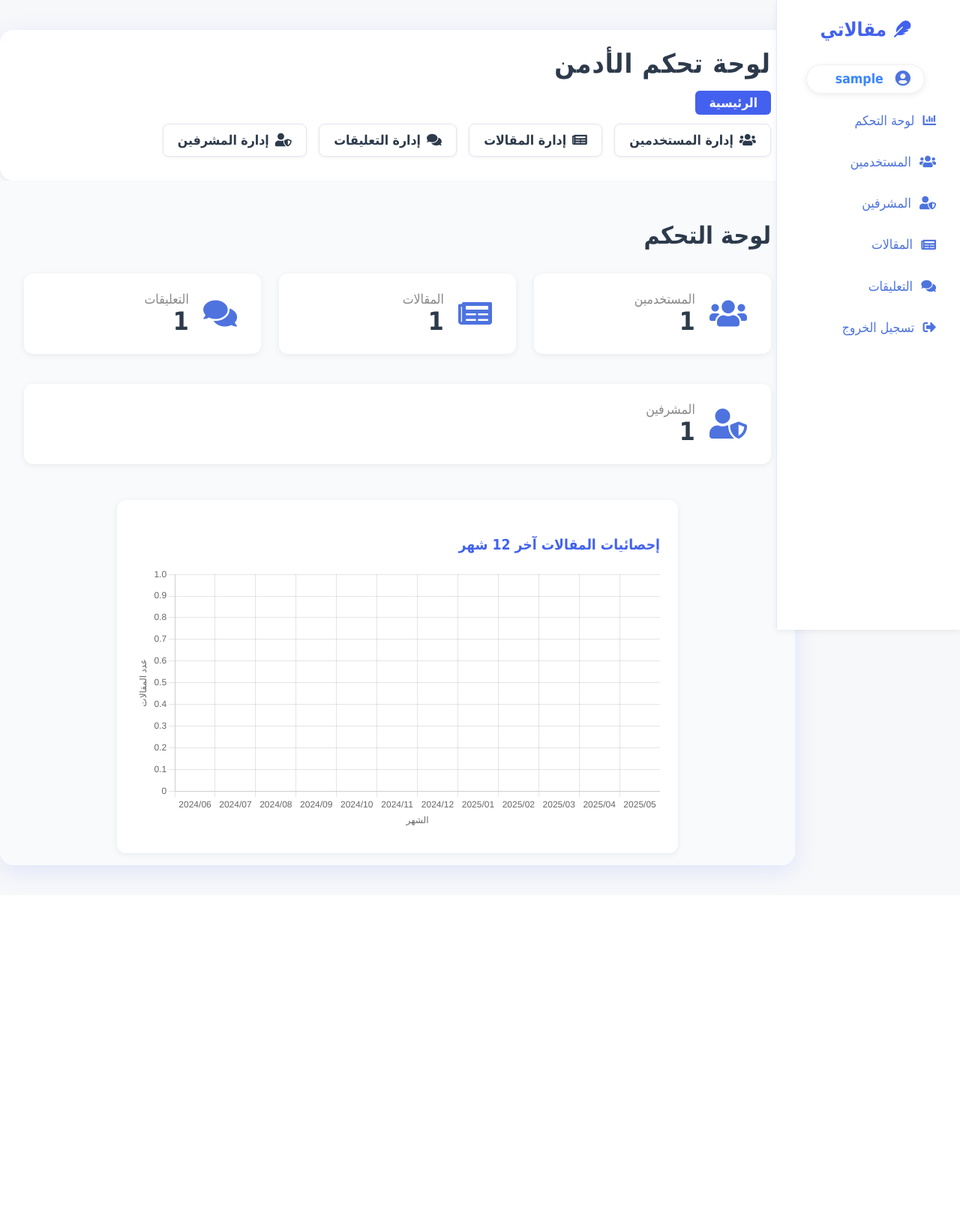
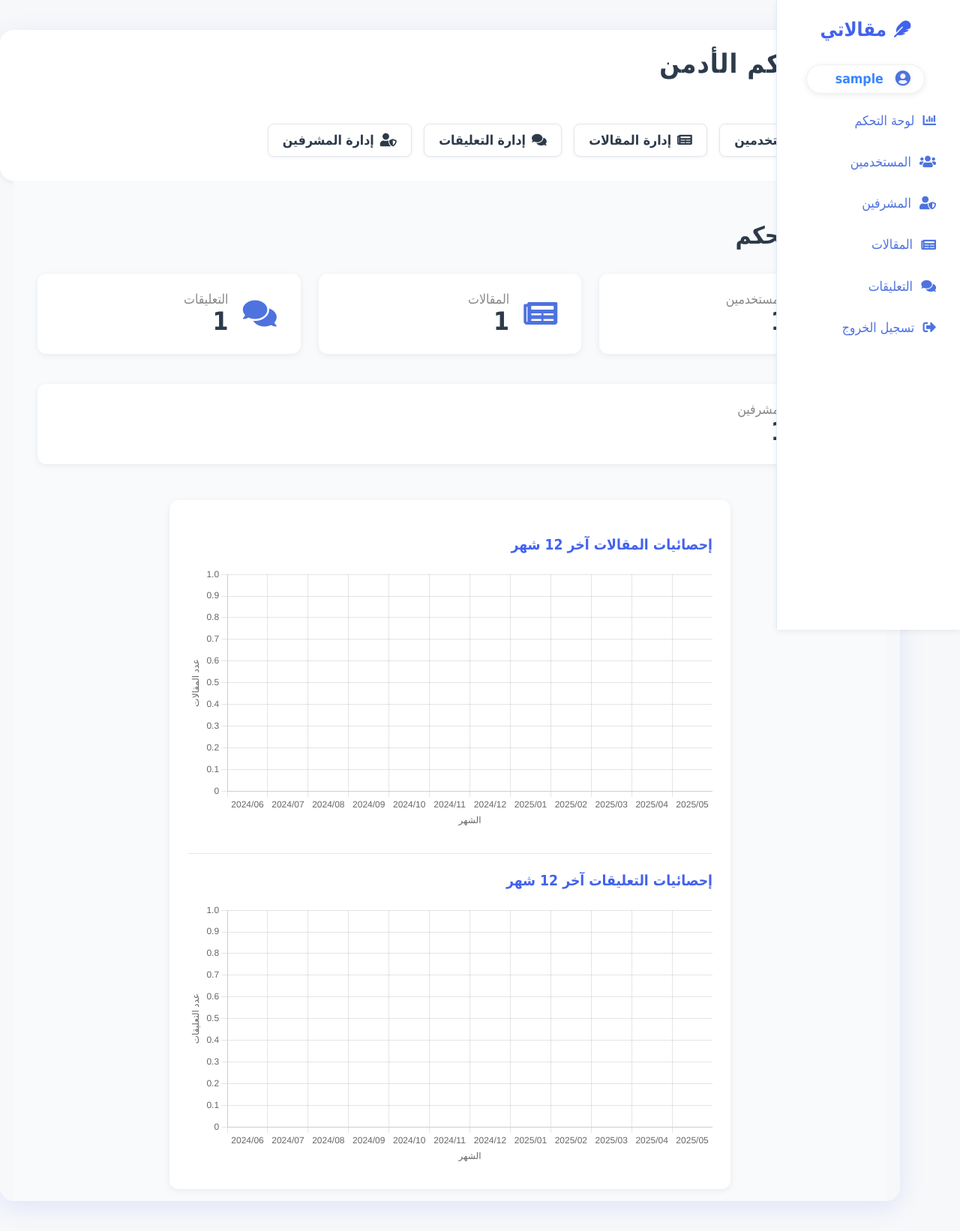
Before and after one commit to mohamedsharshar/article, a PHP site: page /admin/dashboard.php in a window 1280 px wide. Shown: the whole page at 75% size. Before the commit the page ends 1176 px from the top, so only its background shows below. Run offline with PHP 8.4, Linux system fonts and the light colour scheme; the visitor is signed in with stand-in values (Sample User, id 1); tables that the repository leaves empty hold one stand-in row (values such as "Sample post").

Commit message:
Enhance dashboard and API: Add comments statistics chart to the admin dashboard, update styling for responsiveness, and implement API for fetching comment data over the last 12 months.

```diff
--- /dev/null
+++ b/admin/api_comments_stats.php
@@ -0,0 +1,28 @@
+<?php
+require_once '../db.php';
+header('Content-Type: application/json; charset=utf-8');
+
+// جلب عدد التعليقات لكل شهر آخر 12 شهر
+$labels = [];
+$data = [];
+$months = [];
+$now = new DateTime();
+for ($i = 11; $i >= 0; $i--) {
+    $month = clone $now;
+    $month->modify("-$i months");
+    $label = $month->format('Y-m');
+    $labels[] = $label;
+    $months[$label] = 0;
+}
+
+$sql = "SELECT DATE_FORMAT(created_at, '%Y-%m') as ym, COUNT(*) as cnt FROM comments WHERE created_at >= DATE_SUB(CURDATE(), INTERVAL 12 MONTH) GROUP BY ym";
+$stmt = $pdo->query($sql);
+foreach ($stmt as $row) {
+    if (isset($months[$row['ym']])) {
+        $months[$row['ym']] = (int)$row['cnt'];
+    }
+}
+foreach ($labels as $l) {
+    $data[] = $months[$l];
+}
+echo json_encode(['labels' => $labels, 'data' => $data], JSON_UNESCAPED_UNICODE);
--- a/admin/dashboard.php
+++ b/admin/dashboard.php
@@ -37,11 +37,11 @@ $latest_articles = $pdo->query('SELECT * FROM articles ORDER BY created_at DESC
         .dashboard {
             min-height: 100vh;
             background: #f7f8fa;
-            /* أضف هامش يمين يساوي عرض السايدبار حتى لا يغطي السايدبار المحتوى */
-            margin-right: 220px;
+            margin-inline-end: 0px;
             position: relative;
+            transition: margin-inline-end 0.3s;
         }
-        @media (max-width: 900px) {
+        @media (max-width: 1100px) {
             .dashboard {
                 margin-right: 0 !important;
             }
@@ -104,10 +104,16 @@ $latest_articles = $pdo->query('SELECT * FROM articles ORDER BY created_at DESC
         .main-content {
             padding: 2rem 2.5vw 1rem 2.5vw;
             margin-right: 0;
+            max-width: 1100px;
+            margin-left: auto;
+            margin-right: auto;
         }
         @media (max-width: 900px) {
             .main-content {
+                padding: 1rem 1vw;
                 margin-right: 0 !important;
+                margin-left: 0 !important;
+                max-width: 100vw;
             }
         }
         .dashboard-title {
@@ -233,6 +239,9 @@ $latest_articles = $pdo->query('SELECT * FROM articles ORDER BY created_at DESC
     <div class="charts-section">
         <h2 style="font-size:1.2rem;color:#4262ed;margin-bottom:18px;">إحصائيات المقالات آخر 12 شهر</h2>
         <canvas id="articlesChart"></canvas>
+        <hr style="margin:32px 0 24px 0;border:none;border-top:1.5px solid #e3e6f0;">
+        <h2 style="font-size:1.2rem;color:#4262ed;margin-bottom:18px;">إحصائيات التعليقات آخر 12 شهر</h2>
+        <canvas id="commentsChart"></canvas>
     </div>
 </main>
 
@@ -264,6 +273,35 @@ fetch('api_articles_stats.php')
         scales: {
           x: { title: { display: true, text: 'الشهر' } },
           y: { title: { display: true, text: 'عدد المقالات' }, beginAtZero: true, stepSize: 1 }
+        }
+      }
+    });
+  });
+// رسم رسم بياني ديناميكي للتعليقات آخر 12 شهر
+fetch('api_comments_stats.php')
+  .then(res => res.json())
+  .then(stats => {
+    const ctx = document.getElementById('commentsChart').getContext('2d');
+    new Chart(ctx, {
+      type: 'bar',
+      data: {
+        labels: stats.labels.map(m => m.replace('-', '/')),
+        datasets: [{
+          label: 'عدد التعليقات',
+          data: stats.data,
+          backgroundColor: '#36b9cc',
+          borderRadius: 8
+        }]
+      },
+      options: {
+        responsive: true,
+        plugins: {
+          legend: { display: false },
+          tooltip: { rtl: true, callbacks: { label: ctx => 'عدد التعليقات: ' + ctx.parsed.y } }
+        },
+        scales: {
+          x: { title: { display: true, text: 'الشهر' } },
+          y: { title: { display: true, text: 'عدد التعليقات' }, beginAtZero: true, stepSize: 1 }
         }
       }
     });
```
